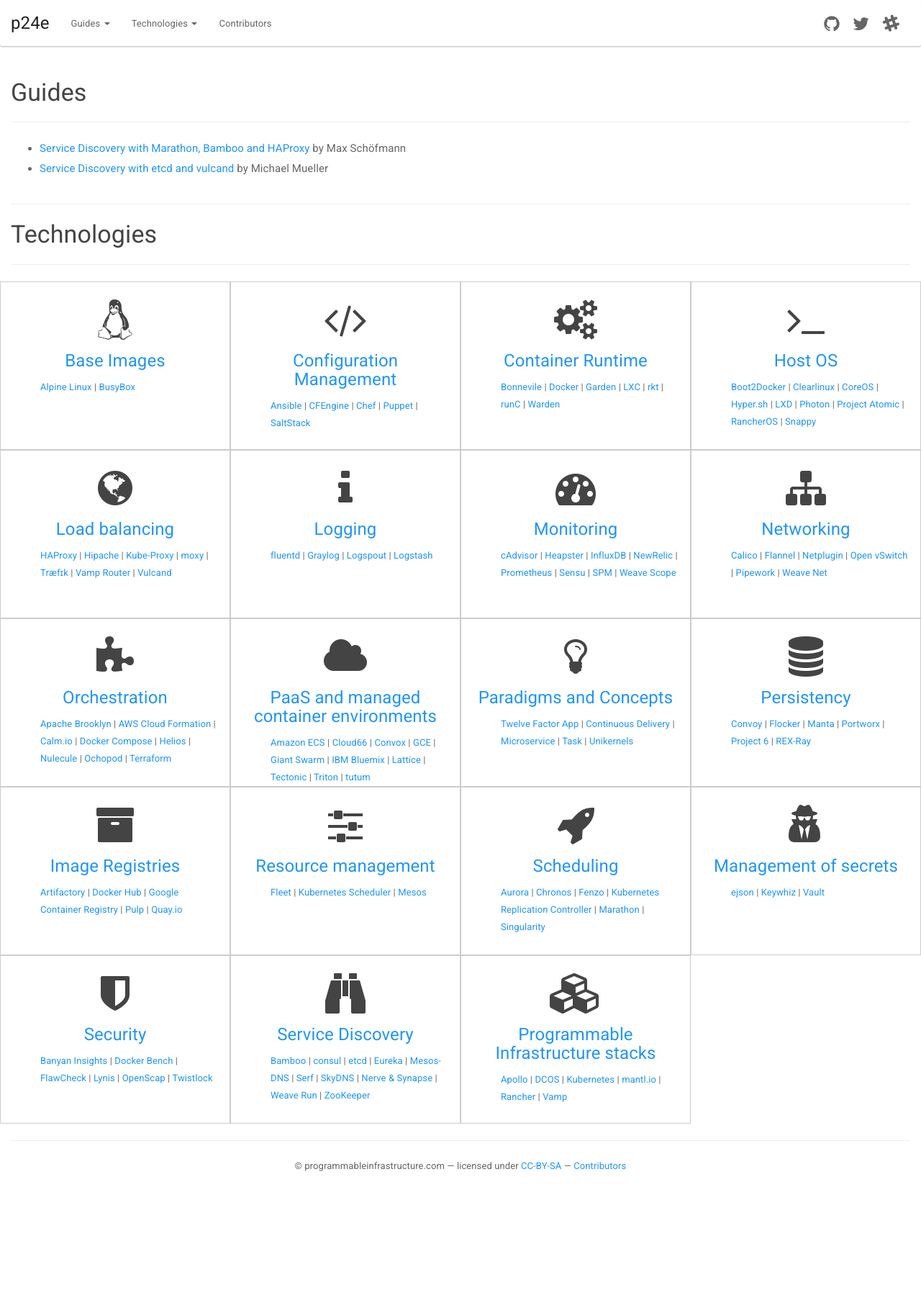
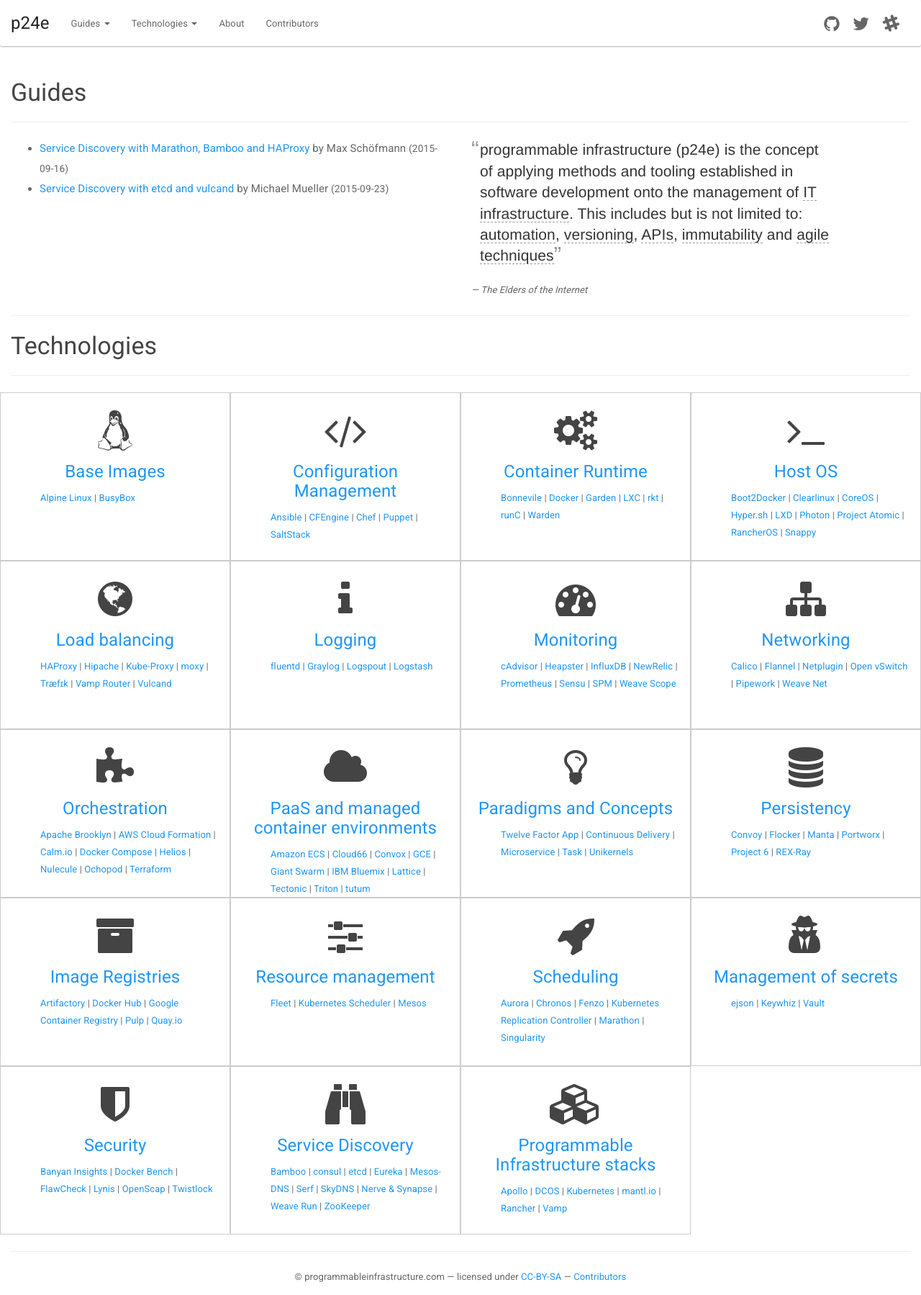
Before and after one commit to programmableinfrastructure/p24e.io, a Jekyll site: the page built from index.html, in a window 1280 px wide. Shown: the whole page at 72% size. Built offline with Jekyll 4.4.1, drawn with Linux system fonts in a browser that asks for light colours; before the commit the page ends 1645 px from its top, so only the background shows below that.

Commit message:
Add about page and p24e definition and show guide and post dates in lists

```diff
--- a/_layouts/component.html
+++ b/_layouts/component.html
@@ -12,12 +12,12 @@
     <div class="col-md-6 desc">
       {{ content }}
 
-      {% assign component_guides = site.guides | where: 'component', page.document_name %}
+      {% assign component_guides = site.guides | where: 'component', page.document_name | sort: 'pubdate' %}
       {% if component_guides[0] %}
         <h5>Guides</h5>
         <ul>
         {% for guide in component_guides %}
-          <li><a href="{{ guide.url }}" rel="nofollow" target="_blank">{{ guide.title }}</a></li>
+          <li><a href="{{ guide.url }}" rel="nofollow" target="_blank">{{ guide.title }}</a> <small>({{ guide.pubdate | date: '%Y-%m-%d' }})</small></li>
         {% endfor %}
         </ul>
       {% endif %}
@@ -27,7 +27,7 @@
         <h5>On the web</h5>
         <ul>
         {% for post in component_posts %}
-          <li><a href="{{ post.url }}" rel="nofollow" target="_blank">{{ post.title }}</a></li>
+          <li><a href="{{ post.url }}" rel="nofollow" target="_blank">{{ post.title }}</a> <small>({{ post.date | date: '%Y-%m-%d' }})</small></li>
         {% endfor %}
         </ul>
         <br/>
--- a/_layouts/page.html
+++ b/_layouts/page.html
@@ -6,7 +6,7 @@
     <h2>{{ page.title }}</h2>
   </div>
   <div class="row">
-    <div class="col-md-12">
+    <div class="col-md-12 page">
       {{ content }}
     </div>
   </div>
--- a/_layouts/tech.html
+++ b/_layouts/tech.html
@@ -21,7 +21,7 @@
         <ul>
         {% assign posts = page.posts | sort: 'date' | reverse %}
         {% for post in posts %}
-          <li><a href="{{ post.url }}" rel="nofollow" target="_blank">{{ post.title }}</a></li>
+          <li><a href="{{ post.url }}" rel="nofollow" target="_blank">{{ post.title }}</a> <small>({{ post.date | date: '%Y-%m-%d' }})</small></li>
         {% endfor %}
         </ul>
         <br/>
--- a/_sass/_site.scss
+++ b/_sass/_site.scss
@@ -3,3 +3,29 @@
 .page-header {
   margin-top: 0;
 }
+
+.page {
+  p, li {
+    font-size: 15px;
+  }
+}
+
+.definition {
+  font-family: 'Helvetica Neue', Helvetica, Arial, sans-serif;
+  color: rgb(51, 51, 51);
+  font-size: 21px;
+  font-weight: 300;
+  line-height: 29.4px;
+  margin-left: 12px;
+  span {
+    border-bottom: 1px dashed #999;
+  }
+  big {
+    font-size: 32px;
+    color: #999;
+    position: absolute;
+  }
+  big.first {
+    margin-left: -12px;
+  }
+}
--- a/index.html
+++ b/index.html
@@ -7,13 +7,23 @@
     <h3>Guides</h3>
   </div>
   <div class="row">
-    <div class="col-md-12">
+    <div class="col-md-6">
       <ul class="guides-list">
         {% assign sd_guides = site.guides | sort: 'pubdate' %}
         {% for guide in sd_guides %}
-          <li><a href="{{ guide.url }}">{{ guide.title }}</a> by {{ guide.author }}</li>
+          <li><a href="{{ guide.url }}">{{ guide.title }}</a> by {{ guide.author }} <small>({{ guide.pubdate | date: '%Y-%m-%d' }})</small></li>
         {% endfor %}
       </ul>
+    </div>
+    <div class="col-md-5 col">
+      <p class="definition">
+        <big class="first">&ldquo;</big>programmable infrastructure (p24e) is the concept of applying methods and tooling established in software
+        development onto the management of <span title="servers, storage, networking ...">IT infrastructure</span>.
+        This includes but is not limited to: <span title="test automation, continuous delivery, continuous integration ...">automation</span>,
+        <span title="git, semantic versioning, docker commit ...">versioning</span>, <span title="interfaces, design-by-contract, REST ...">APIs</span>,
+        <span title="unikernels, read-only containers ...">immutability</span> and <span title="TDD, code reviews ...">agile techniques</span></td><big>&rdquo;</big>
+      </p>
+      <cite>&mdash; The Elders of the Internet</cite>
     </div>
   </div>
   <hr/>
```
Also changed, not shown: about.md (added, +12 -0 lines).
